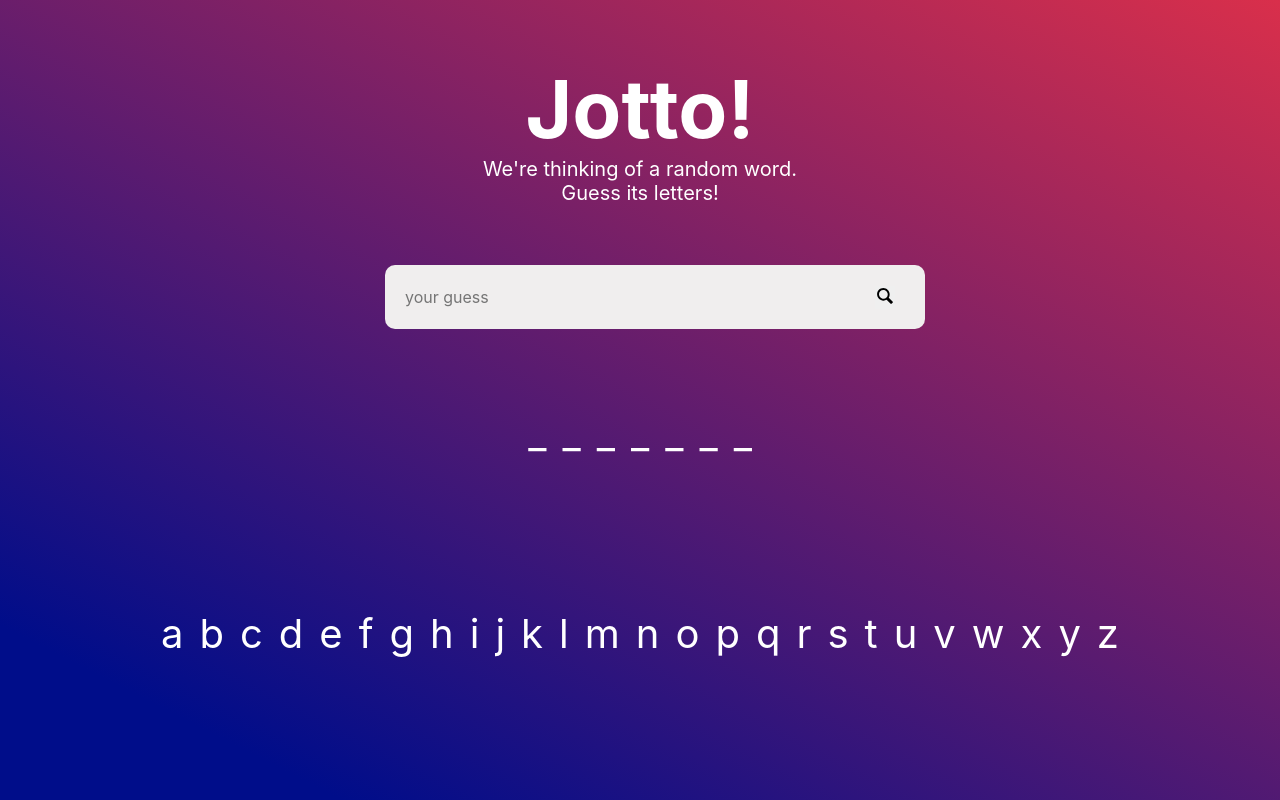
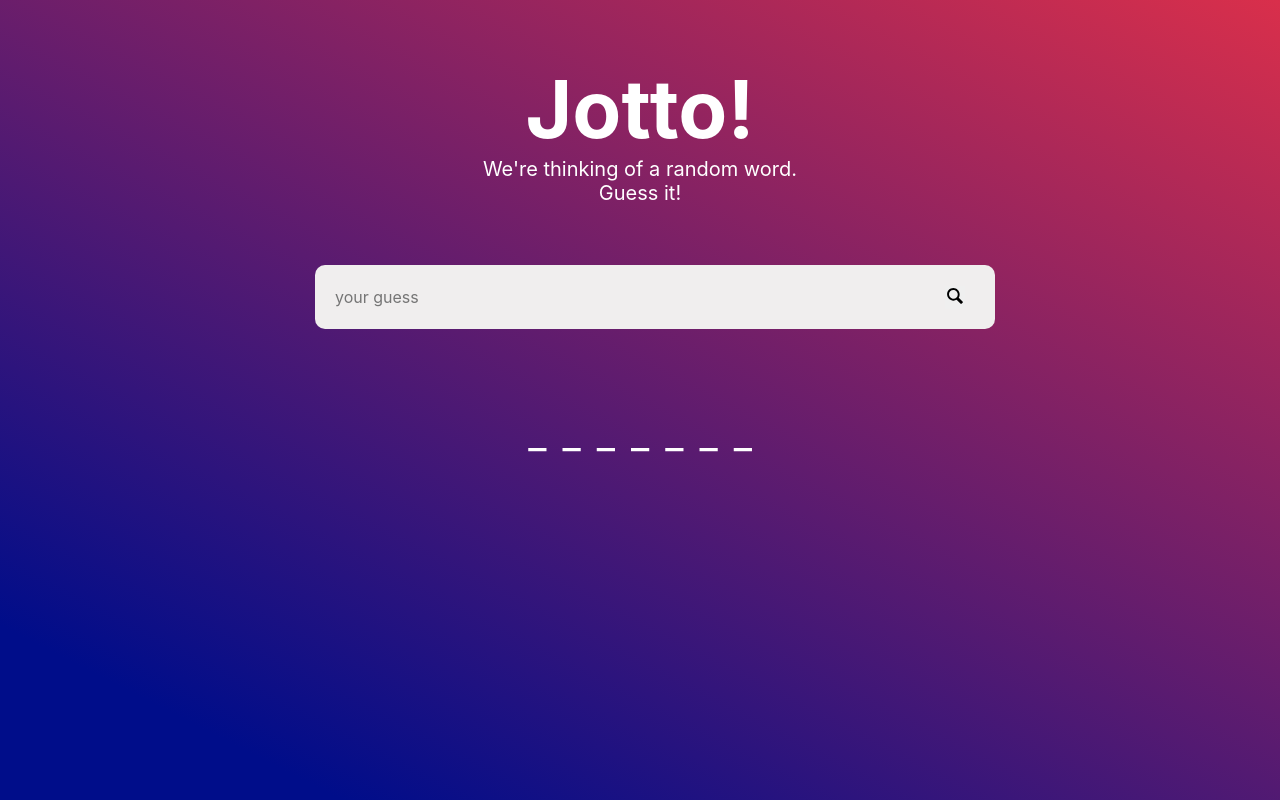
Before and after one commit to squillen/jest, a React app: page /jotto in a window 1280 px wide. Built offline with nearby package versions, Linux system fonts and the light colour scheme.

Commit message:
refactor to take words

```diff
--- a/src/App.css
+++ b/src/App.css
@@ -127,7 +127,7 @@
   font-size: 1.6rem;
   color: black;
   background-color: var(--color-grey-light-3);
-  width: 50rem;
+  width: 50%;
   height: 5rem;
   padding: 1rem;
   border-radius: 10px;
@@ -183,22 +183,27 @@
   flex-direction: column;
   align-items: center;
   justify-content: center;
-  /* min-height: 30vh; */
 }
 
 .guesses__letters {
   width: 90%;
   display: flex;
+  flex-direction: column;
   justify-content: center;
   align-items: center;
   flex-wrap: wrap;
   position: relative;
 }
 
+.guesses__word {
+  display: flex;
+  justify-content: space-between;
+}
+
 .letter {
+  color: white;
   font-size: 4rem;
   margin: 0 0.8rem;
-  cursor: pointer;
   position: relative;
   display: block;
 }
@@ -215,14 +220,26 @@
   top: 55%;
 }
 
-.guessed {
-  transform: scale(0.8);
+.error {
+  font-size: 1.2rem;
+  margin-top: 4rem;
+  /* color:rgba(217, 47, 75, 1); */
 }
 
-.guessed:before {
-  background: rgb(255, 133, 133);
+.wrong {
+  transition: all 1s;
+}
+
+.match {
+  transition: all 1s;
+  transform: scale(1.1);
+  color: rgb(24, 185, 19);
+}
+
+.wrong:before {
+  background: rgb(233, 30, 30);
   width: 100%;
-  transition: width .5s cubic-bezier(0.22, 0.61, 0.36, 1);
+  transition: all 1s cubic-bezier(0.22, 0.61, 0.36, 1);
 }
 
 /* BUTTON */
--- /dev/null
+++ b/src/containers/Guesses.js
@@ -0,0 +1,20 @@
+export default function Guesses({ secretWord, guesses }) {
+  return (
+    <section className="guesses">
+      <div className="guesses__text"></div>
+      <div className="guesses__words">
+        {
+          guesses.map(w => (
+            <div key={w} className="guesses__word">
+              {
+                w.split('').map((l, idx) => (
+                  <span key={`${l}-${idx}`} className={`letter ${secretWord.includes(l) ? 'match' : 'wrong'}`}>{l}</span>
+                ))
+              }
+            </div>
+          ))
+        }
+      </div>
+    </section>
+  );
+}
--- a/src/containers/Jotto.js
+++ b/src/containers/Jotto.js
@@ -1,12 +1,12 @@
-import { useEffect, useState } from "react";
+import { useState } from "react";
+import PropTypes from "prop-types";
 import Congrats from "./Congrats";
+import Guesses from "./Guesses";
 
 const errors = {
   1: "You can't guess numbers!",
-  2: "You've already guessed that letter.",
+  2: "You've already guessed that word.",
 };
-
-const alphabet = "abcdefghijklmnopqrstuvwxyz";
 
 export default function Jotto() {
   const secretWord = "camping";
@@ -14,51 +14,50 @@ export default function Jotto() {
   const [userGuesses, setUserGuesses] = useState({});
   const [error, setError] = useState(false);
   const [success, setSuccess] = useState(false);
-  const [remainingLetters, setRemainingLetters] = useState(
-    secretWord.split("")
-  );
+  const [commonLetters, setCommonLetters] = useState({});
 
-  const handleCurrentGuess = (e, letter) => {
-    const guess = letter || currentGuess;
-    const guessToLowerCase = guess.toLocaleLowerCase();
+  ///////// CLICK HANDLERS
+  const playAgain = () => {};
+
+  const handleCurrentGuess = () => {
+    const guessToLowerCase = currentGuess.toLocaleLowerCase();
 
     // check for errors
-    const isNumber = guess.match(/^[0-9]/);
+    const isNumber = currentGuess.match(/^[0-9]/g);
     const alreadyGuessed = userGuesses[guessToLowerCase];
-    let currentError = isNumber ? 1 : alreadyGuessed ? 2 : false;
+    const currentError = isNumber ? 1 : alreadyGuessed ? 2 : false;
     if (currentError) return setError(currentError);
-
+    if (guessToLowerCase === secretWord) {
+      setSuccess(true);
+      setUserGuesses({});
+    }
+    // no errors, set guess
     setError(false);
     setCurrentGuess("");
-    const newRemainingLetters = remainingLetters.filter(
-      (l) => l !== guessToLowerCase
-    );
-    setRemainingLetters(newRemainingLetters);
-    const newUserGuesses = { ...userGuesses, [guessToLowerCase]: true };
+    const newUserGuesses = {
+      ...userGuesses,
+      [guessToLowerCase]: guessToLowerCase,
+    };
     setUserGuesses(newUserGuesses);
+    const newCommonLetters = guessToLowerCase.split("").reduce((obj, l) => {
+      if (secretWord.includes(l)) obj[l] = true;
+      return obj;
+    }, commonLetters);
+    setCommonLetters(newCommonLetters);
   };
 
-  useEffect(() => {
-    if (remainingLetters.length === 0) {
-      // congratulate person
-      setSuccess(true)
-      setUserGuesses({});
-    }
-  }, [remainingLetters])
-
   return (
-    <main data-test="jotto__component" className="jotto-component">
+    <main data-test="jotto-component" className="jotto-component">
       <header className="header">
         <h1 className="header__title">Jotto!</h1>
-        <div className="header__description">
-          We're thinking of a random word. <br /> Guess its letters!
+        <div data-test="header-description" className="header__description">
+          We're thinking of a random word. <br /> Guess it!
         </div>
       </header>
       <section className="game">
         <section action="#" className="input-section">
           <input
             onChange={(e) => setCurrentGuess(e.target.value)}
-            maxLength="1"
             className="input-section__input"
             type="text"
             value={currentGuess}
@@ -75,31 +74,29 @@ export default function Jotto() {
             <div className="results__word-letters">
               {secretWord.split("").map((l, i) => (
                 <div key={`guessed-${l}-${i}`} className="letter">
-                  {userGuesses[l] ? l : "_"}
+                  {commonLetters[l] ? l : "_"}
                 </div>
               ))}
             </div>
+            {error && <center className="error">{errors[error]}</center>}
           </section>
-          {
-            <section className="guesses">
-              <div className="guesses__text"></div>
-              <div className="guesses__letters">
-                {alphabet.split("").map((l) => (
-                  <div
-                    onClick={() => handleCurrentGuess(null, l)}
-                    key={`remaining-${l}`}
-                    className={`letter ${userGuesses[l] ? "guessed" : ""}`}
-                  >
-                    {l}
-                  </div>
-                ))}
-              </div>
-            </section>
-          }
+          <Guesses secretWord={secretWord} guesses={Object.keys(userGuesses)} />
         </section>
       </section>
-      {error && <center className="error">{errors[error]}</center>}
-      <Congrats success={success} secretWord={secretWord} />
+      <Congrats
+        success={success}
+        secretWord={secretWord}
+        handleClick={playAgain}
+      />
     </main>
   );
 }
+
+Jotto.propTypes = {
+  guessedWords: PropTypes.arrayOf(
+    PropTypes.shape({
+      guessedWord: PropTypes.string,
+      letterMatchCount: PropTypes.number,
+    })
+  ),
+};
```
